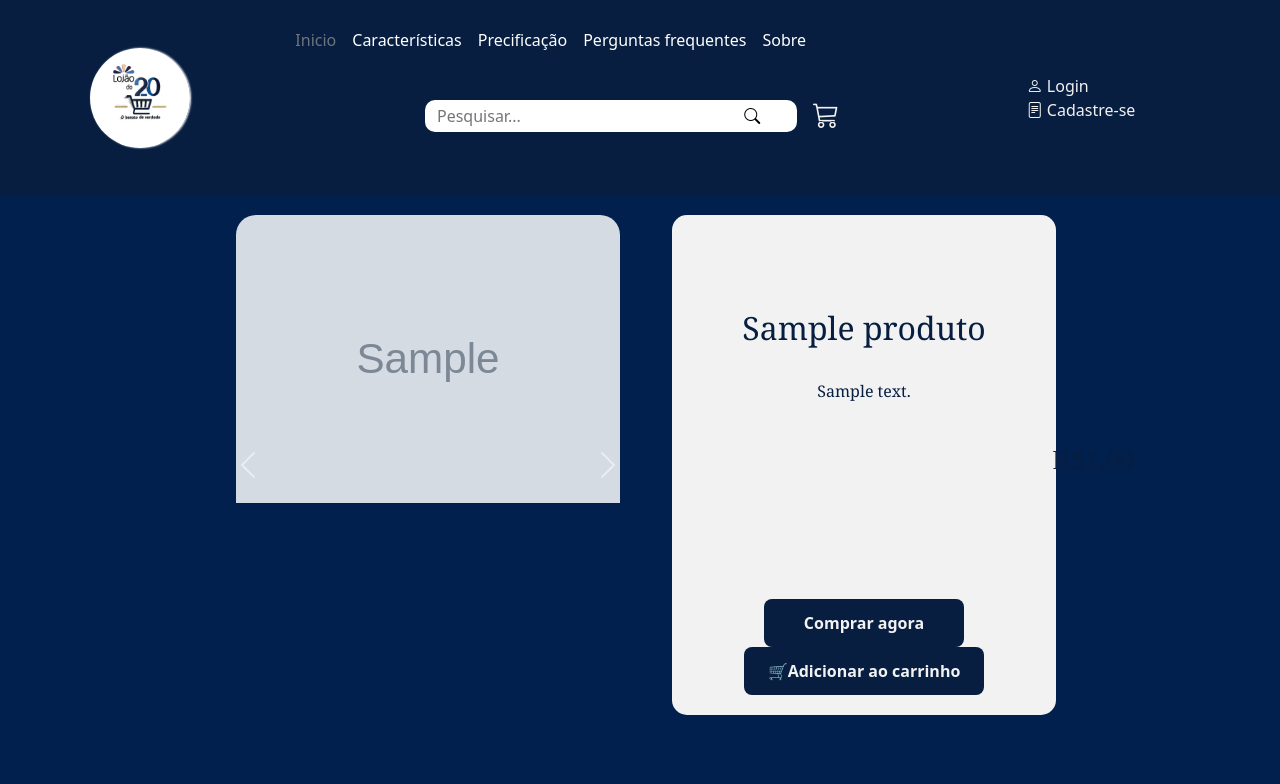
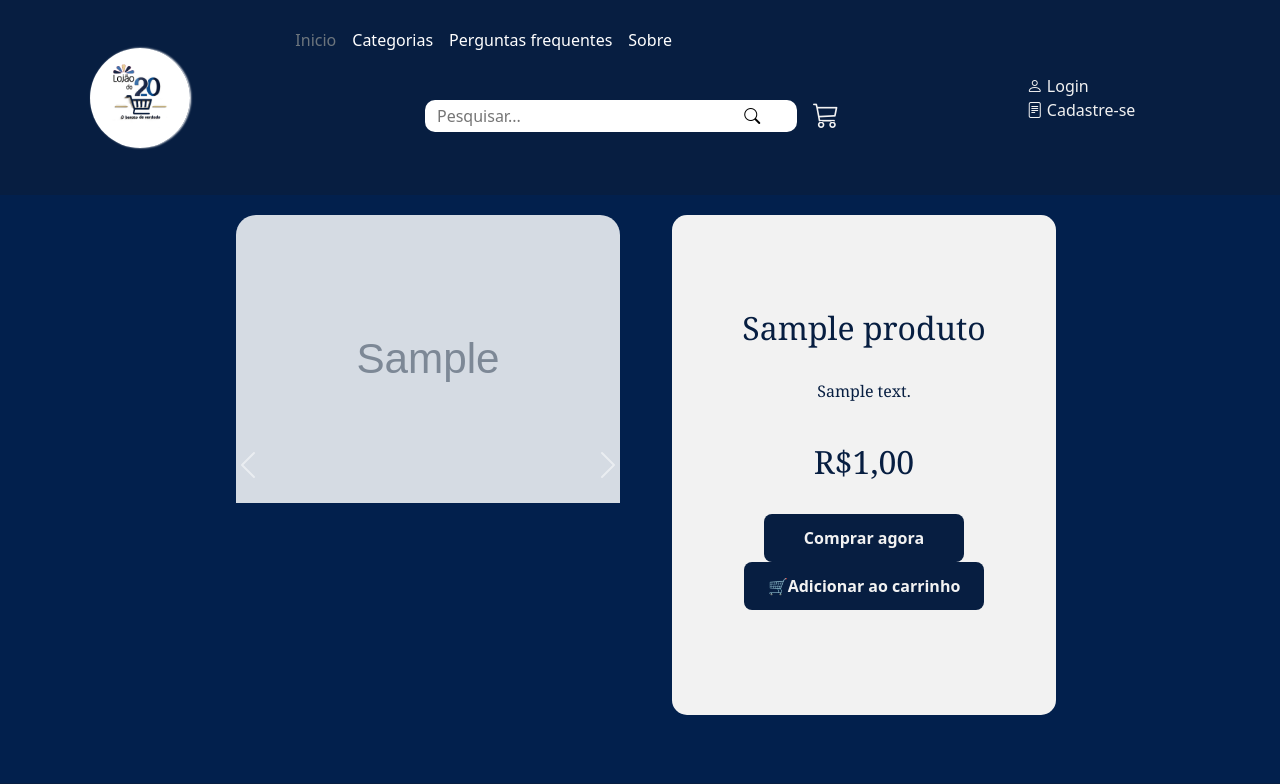
Before and after one commit to TheParousia/pi-2025.5.3, a Django app: page /produto/1 in a window 1280 px wide. Shown: the top 784 px of the page. Run offline with Django 5.2, Linux system fonts and the light colour scheme; tables that the repository leaves empty hold one stand-in row (values such as "Sample post"); grey boxes marked "Sample" are stand-in pictures.

Commit message:
atualizações uteis
incluiu o link de sobre nós, centralização de preço na página de detalhes do produto, e adição do pop-up de confirmação de exclusão da tela adm produto

```diff
--- a/info/templates/sobre_nos.html
+++ b/info/templates/sobre_nos.html
@@ -41,7 +41,7 @@
   }
 
   /* Defina o estilo do container */
-  .container {
+  .caixa {
     max-width: auto;
     margin: 0 auto;
     display: grid;
@@ -281,7 +281,7 @@
 {% endblock %}
 
 {% block content %}
-<div class="container">
+<div class="caixa">
   <header class="header">
     <!-- Cabeçalho com título e logo -->
     <h2>Projeto Integrador: <br> pi-25.5.3</h2>
--- a/produto/templates/detalhe_produto.html
+++ b/produto/templates/detalhe_produto.html
@@ -149,7 +149,7 @@
                 <br>
                 <p> {{produto.descricao}} </p>
                 <br>
-                <h3>R${{produto.preco}}</h3>
+                <h2>R${{produto.preco}}</h2>
                 <br>
                 <button class="button-comprar">Comprar agora</button>
                 <button class="button-carrinho"> 🛒Adicionar ao carrinho</i>
--- a/templates/base.html
+++ b/templates/base.html
@@ -114,6 +114,7 @@
       color: #F2F2F2;
       text-align: center;
     }
+
   </style>
 </head>
 </body>
@@ -130,15 +131,14 @@
           <div class="d-flex flex-wrap align-items-center justify-content-center justify-content-lg-start">
             <ul class="nav col-12 col-lg-auto me-lg-auto mb-2 justify-content-center mb-md-0">
               <li><a href="/" class="nav-link px-2 text-secondary" _msttexthash="42250" _msthash="28">Inicio</a></li>
-              <li><a href="#" class="nav-link px-2 text-white" _msttexthash="313612" _msthash="29">Características</a>
+              <li><a href="#" class="nav-link px-2 text-white" _msttexthash="313612" _msthash="29">Categorias</a>
               </li>
-              <li><a href="#" class="nav-link px-2 text-white" _msttexthash="253617" _msthash="30">Precificação</a>
               </li>
               <li><a href="{% url 'faq' %}" class="nav-link px-2 text-white" _msttexthash="429065"
                   _msthash="31">Perguntas
                   frequentes</a>
               </li>
-              <li><a href="#" class="nav-link px-2 text-white" _msttexthash="59826" _msthash="32">Sobre</a></li>
+              <li><a href="{% url 'sobre_nos' %}" class="nav-link px-2 text-white" _msttexthash="59826" _msthash="32">Sobre</a></li>
             </ul>
           </div>
           <div class="container-pesquisa">
@@ -201,8 +201,7 @@
 <div class="container2">
   <footer class="py-3 my-4">
     <ul class="nav justify-content-center border-bottom pb-3 mb-3">
-
-      <li class="nav-item"><a href="#" class="nav" _msttexthash="42250" _msthash="14">Sobre Nós</a></li>
+      <li class="nav-item"><a href="{% url 'sobre_nos' %}" class="nav" _msttexthash="42250" _msthash="14">Sobre Nós</a></li>
       <li class="nav-item"><a href="#" class="nav" _msttexthash="313612" _msthash="15"></a></li>
       <li class="nav-item"><a href="#" class="nav" _msttexthash="253617" _msthash="16">Precificação</a></li>
       <li class="nav-item"><a href="{% url 'faq' %}" class="nav" _msttexthash="429065" _msthash="17">Perguntas frequentes</a></li>
```
Also changed, not shown: produto/templates/adm_produto.html (+32 -9 lines).
